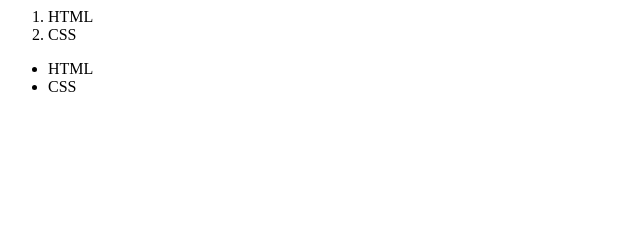
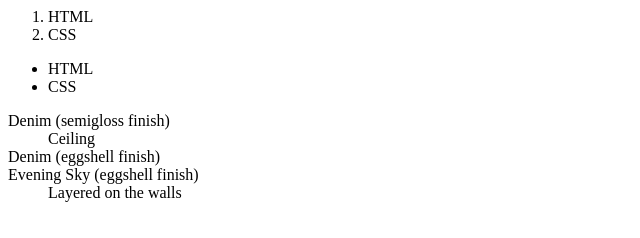
Before and after one commit to satyadev0655/Web-HTML-Practice, a website: page pages/lists.html in a window 1280 px wide. Shown: the whole page, without its empty margins (0-640 px from the left). Drawn offline with Linux system fonts and the light colour scheme.

Commit message:
1 file modified

```diff
--- a/pages/lists.html
+++ b/pages/lists.html
@@ -1,5 +1,7 @@
 <html>
   <body>
+
+
     <!-- Ordered List : ol-->
     <ol>
       <li>HTML</li>
@@ -13,5 +15,13 @@
     </ul>
 
     <!-- Definition list-->
+    <dl>
+    <dt>Denim (semigloss finish)</dt>
+    <dd>Ceiling</dd>
+
+    <dt>Denim (eggshell finish)</dt>
+    <dt>Evening Sky (eggshell finish)</dt>
+    <dd>Layered on the walls</dd>
+</dl>
   </body>
 </html>
```
